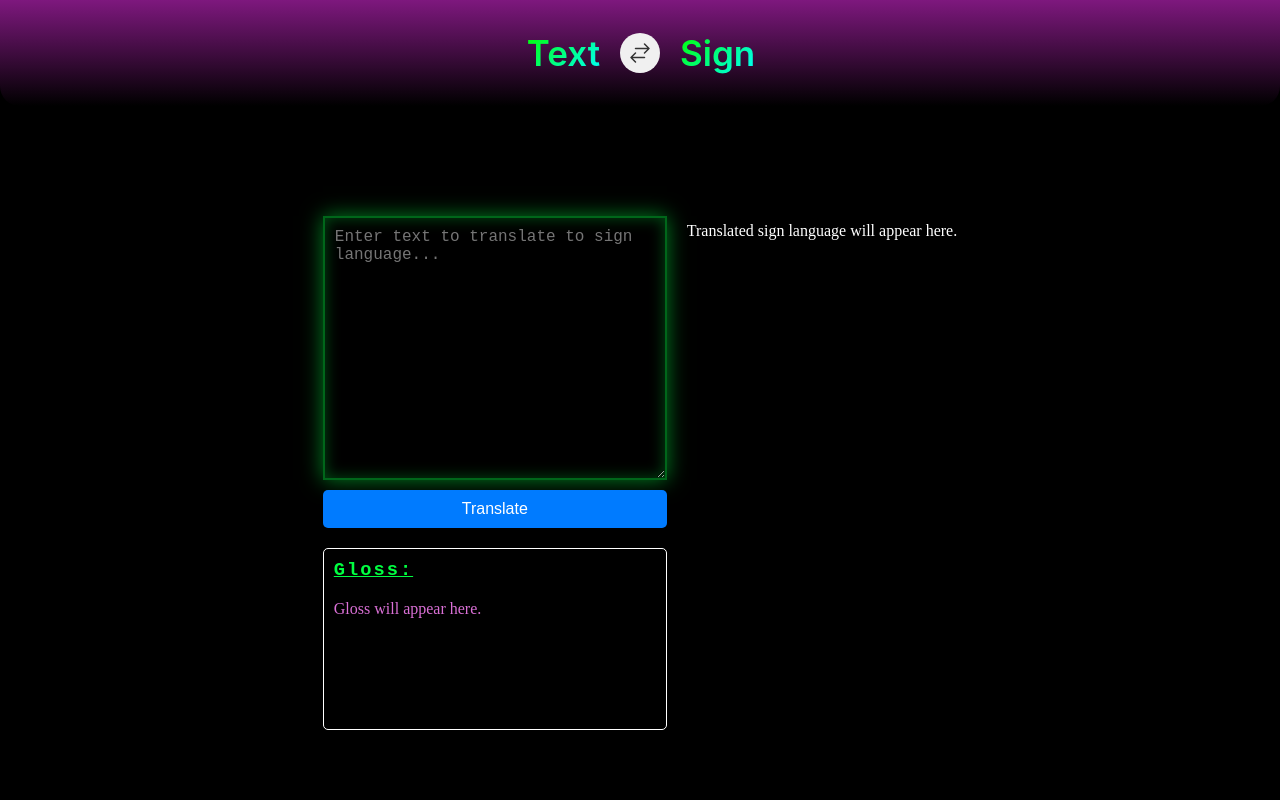
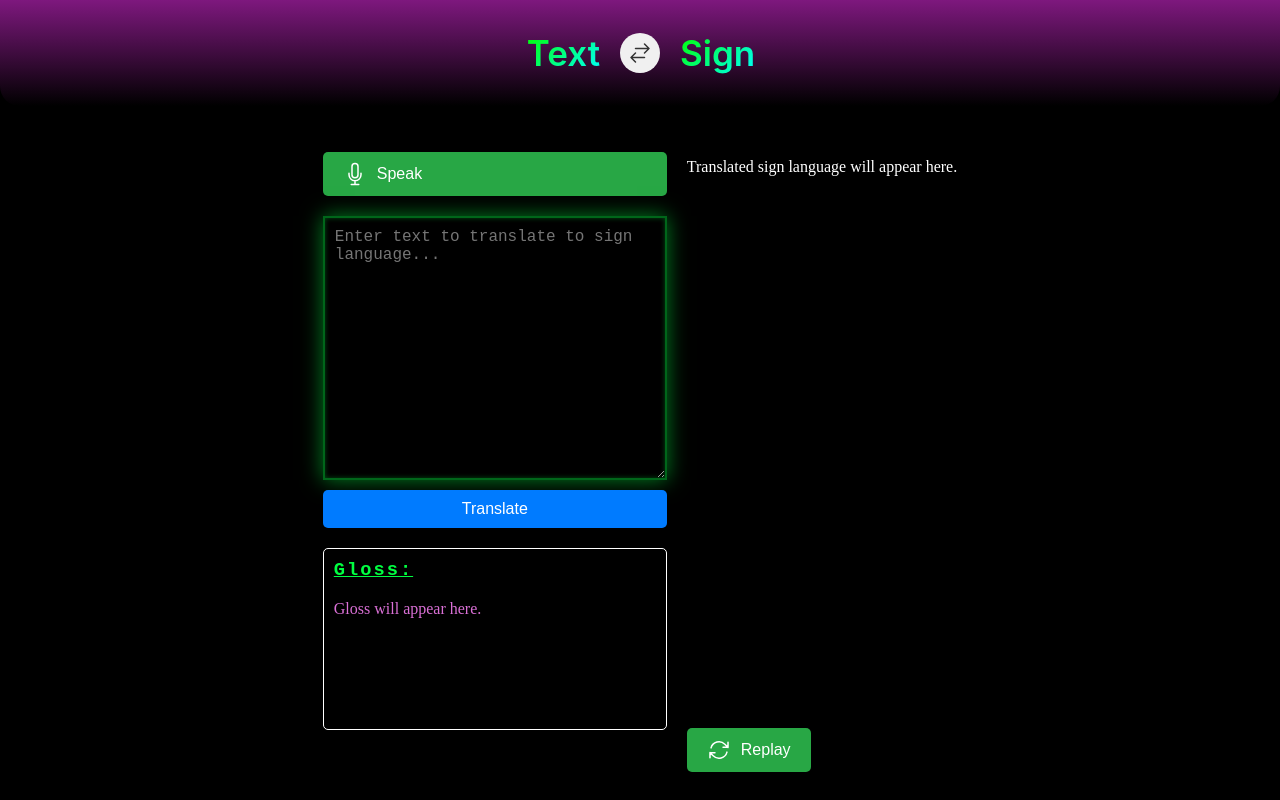
Before and after one commit to rizvirishal1/sign-language-translator-using-computer-vision-website, a React (Vite) app: page /text2sign in a window 1280 px wide. Built offline with nearby package versions, Linux system fonts and the light colour scheme.

Commit message:
add speech to text

```diff
--- a/src/pages/Sign2Text/Sign2Text.jsx
+++ b/src/pages/Sign2Text/Sign2Text.jsx
@@ -9,7 +9,7 @@ import styles from "./sign2text.module.scss"
 
 export default function Sign2Text() {
     const [isDynamic, setIsDynamic] = useState(false);
-    const [mode,setMode] = useState("mode A")
+    const [mode, setMode] = useState("mode A")
     const [fps, setFps] = useState(0);
     const requestRef = useRef();
     const frameCount = useRef(0);
@@ -44,8 +44,8 @@ export default function Sign2Text() {
         setIsDynamic(mode === 'dynamic');
     };
 
-    const handleToggleMainMode = (mode) =>{
-        setMode(mode)
+    const handleToggleMainMode = (mainMode) => {
+        setMode(mainMode)
     }
 
 
@@ -54,7 +54,7 @@ export default function Sign2Text() {
             <div className={styles.horizontalContainer}>
                 <div className={styles.camera}>
                     <div className={styles.cameraHeader}>
-                        {mode == "mode A" &&(<div className={styles.modeBtnGrup}>
+                        {mode == "mode A" && (<div className={styles.modeBtnGrup}>
                             <button
                                 className={`${styles.staticBtn} ${!isDynamic ? styles.staticBtnSelected : ''}`} onClick={() => handleModeToggle('static')}
                             >
@@ -83,23 +83,29 @@ export default function Sign2Text() {
                     <Camera />
                 </div>
                 <div className={styles.rightGrid}>
-                    <div className={styles.languageTranslation}>
-                        <LanguageSelector />
-
-                        <button className={styles.translateBtn}>Translate</button>
+                    <div className={styles.mainModelSelection}>
+                        <span>Select the Mode</span>
+                        <div className={styles.mainModeBtnGroup}>
                             <button
-                        className={`${styles.modeBtn} ${mode == "mode A" ? styles.modeBtnActive : ''}`}
-                        onClick={()=>{handleToggleMainMode("mode A")}}
+                                className={`${styles.mainModeBtn} ${mode == "mode A" ? styles.mainModeBtnActive : ''}`}
+                                onClick={() => { handleToggleMainMode("mode A") }}
 
                             >
                                 Mode A - Static & Dynamic
                             </button>
                             <button
-                        className={`${styles.modeBtn} ${mode == "mode B" ? styles.modeBtnActive : ''}`}
-                        onClick={()=>{handleToggleMainMode("mode B")}}
+                                className={`${styles.mainModeBtn} ${mode == "mode B" ? styles.mainModeBtnActive : ''}`}
+                                onClick={() => { handleToggleMainMode("mode B") }}
                             >
                                 Mode B - Dynamic Only
                             </button>
+                        </div>
+
+                    </div>
+                    <div className={styles.languageTranslation}>
+                        <LanguageSelector />
+
+                        <button className={styles.translateBtn}>Translate</button>
                     </div>
                     <div className={styles.translatedText}>
                         <p>Translated text will appear here.</p>
--- a/src/pages/Sign2Text/sign2text.module.scss
+++ b/src/pages/Sign2Text/sign2text.module.scss
@@ -62,6 +62,11 @@
 
     }
 
+}
+
+.modeBtnGrup {
+    display: flex;
+    gap: 10px;
 }
 
 
@@ -147,18 +152,27 @@
     padding: 10px;
 }
 
-.modeBtn{
+
+.mainModeBtn {
     background-color: transparent;
     color: violet;
+    width: 100%;
+    border: 2px solid violet;
+    padding: 8px 16px;
+    cursor: pointer;
 
 }
 
-.modeBtnActive{
+.mainModeBtnActive {
     background-color: green;
     color: white;
 }
 
-.modeBtnGrup{
+.mainModeBtnGroup {
     display: flex;
-    gap: 10px;
+    padding-top: 5px;
+    padding-bottom: 5px;
+    width: 100%;
+
+
 }
--- a/src/pages/Text2Sign/Text2Sign.jsx
+++ b/src/pages/Text2Sign/Text2Sign.jsx
@@ -1,14 +1,92 @@
 //imports…
+import { ArrowPathIcon } from '@heroicons/react/24/outline';
+import { MicrophoneIcon } from '@heroicons/react/24/outline';
+import { useState } from "react";
+import { useRef } from "react";
+import { useEffect } from "react";
 //styles
 import styles from "./text2sign.module.scss"
 
 export default function Text2Sign() {
 
+    const [isListening, setIsListening] = useState(false);
+    const [transcript, setTranscript] = useState('');
+    // We use a ref to store the recognition instance so it persists across renders
+    const recognitionRef = useRef(null);
+
+    useEffect(() => {
+        // Check for browser support (Chrome, Edge, Safari)
+        const SpeechRecognition = window.SpeechRecognition || window.webkitSpeechRecognition;
+
+        if (!SpeechRecognition) {
+            alert('Your browser does not support the Web Speech API. Please try Google Chrome.');
+            return;
+        }
+
+        // Initialize the Speech Recognition API
+        recognitionRef.current = new SpeechRecognition();
+
+        // continuous = true keeps the microphone open even if you pause speaking
+        recognitionRef.current.continuous = true;
+
+        // interimResults = true shows the words as you are saying them
+        recognitionRef.current.interimResults = true;
+
+        // Event listener for when speech is recognized
+        recognitionRef.current.onresult = (event) => {
+            let finalTranscript = '';
+            for (let i = 0; i < event.results.length; i++) {
+                finalTranscript += event.results[i][0].transcript;
+            }
+            setTranscript(finalTranscript);
+        };
+
+        // Handle errors (like microphone permission denied)
+        recognitionRef.current.onerror = (event) => {
+            console.error('Speech recognition error:', event.error);
+            setIsListening(false);
+        };
+
+        // Fired when the service disconnects
+        recognitionRef.current.onend = () => {
+            setIsListening(false);
+        };
+        // Cleanup function when component unmounts
+        return () => {
+            if (recognitionRef.current) {
+                recognitionRef.current.stop();
+            }
+        };
+    }, []);
+
+    const toggleListening = () => {
+        if (isListening) {
+            recognitionRef.current.stop();
+            setIsListening(false);
+        } else {
+            // Clear previous text before starting a new session (optional)
+            // setTranscript('');
+            recognitionRef.current.start();
+            setIsListening(true);
+        }
+    };
+
     return (
         <div className={styles.text2sign}>
             <div className={styles.horizontalContainer}>
+
                 <div className={styles.inputContainer}>
-                    <textarea className={styles.textInput} placeholder="Enter text to translate to sign language..."></textarea>
+                    <button className={styles.speakBtn} onClick={toggleListening}>
+                        <MicrophoneIcon className={styles.icon} />
+                        {isListening ? 'Stop Listening' : 'Speak'}
+                    </button>
+                    <textarea
+                        className={styles.textInput}
+                        placeholder="Enter text to translate to sign language..."
+                        value={transcript}
+                        onChange={(e) => setTranscript(e.target.value)}
+                    >
+                    </textarea>
                     <button className={styles.translateBtn}>Translate</button>
                     <div className={styles.glossBox}>
                         <h3>Gloss:</h3>
@@ -16,7 +94,14 @@ export default function Text2Sign() {
                     </div>
                 </div>
                 <div className={styles.signContainer}>
-                    <p>Translated sign language will appear here.</p>
+                    <div className={styles.videoBox}>
+                        <p>Translated sign language will appear here.</p>
+                    </div>
+                    <button className={styles.replayBtn}>
+
+                        <ArrowPathIcon className={styles.icon} />
+                        Replay
+                    </button>
                 </div>
             </div>
         </div>
--- a/src/pages/Text2Sign/text2sign.module.scss
+++ b/src/pages/Text2Sign/text2sign.module.scss
@@ -11,7 +11,7 @@
     background-color: black;
     color: white;
     font-size: large;
-    box-shadow: inset 0 0 15px rgba(0, 255, 65, 0.3), 0 0 20px rgba(0, 255, 65, 0.5);
+    box-shadow: inset 0 0 5px rgba(0, 255, 65, 0.3), 0 0 20px rgba(0, 255, 65, 0.5);
     border: 2px solid rgba(0, 255, 65, 0.4);
 }
 
@@ -21,7 +21,7 @@
     gap: 10px;
     margin-bottom: 50px;
 
-    button {
+    .translateBtn {
         background-color: #007BFF;
         color: white;
         border: none;
@@ -49,3 +49,47 @@
         margin-top: 0px;
     }
 }
+
+.replayBtn {
+    background-color: #28a745;
+    color: white;
+    border: none;
+    padding: 10px 20px;
+    border-radius: 5px;
+    cursor: pointer;
+    font-size: 16px;
+    display: flex;
+    align-items: center;
+    gap: 10px;
+    margin-top: 10px;
+
+    .icon {
+        width: 24px;
+        height: 24px;
+        color: white;
+    }
+}
+
+.videoBox {
+    height: 70vh;
+}
+
+.speakBtn {
+    background-color: #28a745;
+    color: white;
+    border: none;
+    padding: 10px 20px;
+    border-radius: 5px;
+    cursor: pointer;
+    font-size: 16px;
+    display: flex;
+    align-items: center;
+    gap: 10px;
+    margin-top: 10px;
+
+    .icon {
+        width: 24px;
+        height: 24px;
+        color: white;
+    }
+}
```
Lines whose indentation alone changed are shown as unchanged.
